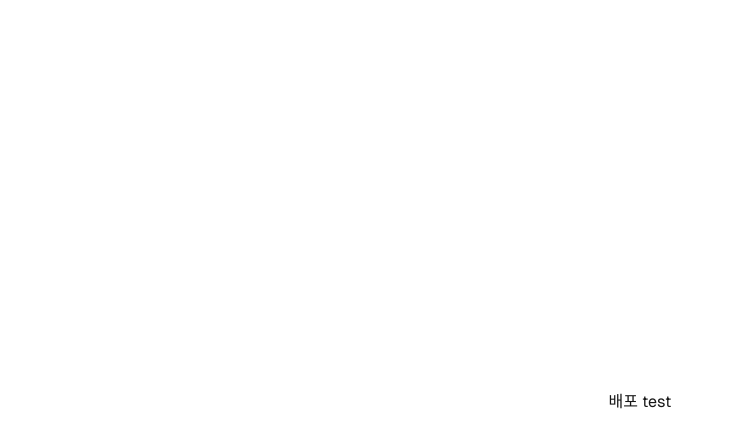
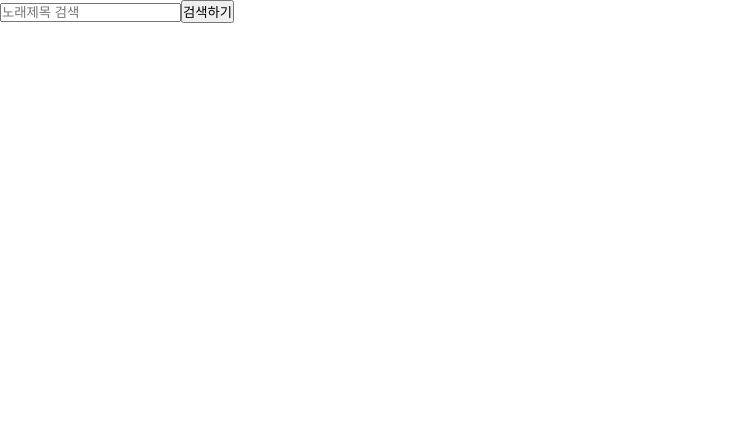
Before and after one commit to mrbrightsiide/purply, a Next.js app: page / in a window 1280 px wide. Shown: the top 448 px of the page, without its empty margins (0-734 px from the left). Built offline with nearby package versions, Linux system fonts and the light colour scheme.

Commit message:
add: 검색 기능 프로토타입 추가

```diff
--- a/next.config.mjs
+++ b/next.config.mjs
@@ -1,4 +1,13 @@
 /** @type {import('next').NextConfig} */
-const nextConfig = {};
+const nextConfig = {
+  async rewrites() {
+    return [
+      {
+        source: '/maniadbapi/:path*',
+        destination: 'http://www.maniadb.com/api/:path*',
+      },
+    ];
+  },
+};
 
 export default nextConfig;
--- a/src/app/page.tsx
+++ b/src/app/page.tsx
@@ -1,11 +1,83 @@
-import styles from './page.module.css';
+/* eslint-disable @typescript-eslint/no-explicit-any */
+/* eslint-disable @next/next/no-img-element */
+'use client';
+import React from 'react';
+import { useState } from 'react';
+import axios from 'axios';
+import { parseString } from 'xml2js';
 
 export default function Home() {
+  const fetchMusicSearch = async (params: {
+    keyword: string;
+    sr?: 'album' | 'song' | 'artist';
+  }) => {
+    const { keyword, sr = 'song' } = params;
+
+    const res = await axios.get(
+      `maniadbapi/search/${keyword}/?sr=${sr}&display=10&v=0.5&key=devkimsia@gmail.com`
+    );
+    return parseString(res.data, function (_err, result) {
+      setResult(result);
+      console.log(result);
+    });
+  };
+
+  const [keyword, setKeyword] = useState('');
+  const [result, setResult] = useState<any>();
+  const [openIframe, setOpenIframe] = useState(false);
+
   return (
-    <div className={styles.page}>
-      <main className={styles.main}>
-        <p>배포 test</p>
-      </main>
+    <div>
+      <input
+        type='text'
+        onChange={(e) => setKeyword(e.target.value)}
+        placeholder='노래제목 검색'
+      />
+      <button
+        onClick={async () =>
+          await fetchMusicSearch({
+            keyword,
+          })
+        }
+      >
+        검색하기
+      </button>
+      {result?.rss?.channel?.[0]?.total?.[0] === '0' && (
+        <p>검색 결과가 없습니다</p>
+      )}
+      {result?.rss?.channel?.[0]?.item?.map((item: any, idx: any) => (
+        <React.Fragment key={idx}>
+          <div
+            style={{
+              display: 'flex',
+              flexDirection: 'row',
+              columnGap: 10,
+              marginBottom: 15,
+              cursor: 'pointer',
+            }}
+            onClick={() => setOpenIframe(openIframe === idx ? false : idx)}
+          >
+            <img
+              src={item?.['maniadb:album']?.[0]?.image?.[0]}
+              alt=''
+              width={50}
+              height={50}
+            />
+            <div style={{ display: 'flex', flexDirection: 'column' }}>
+              <p>{item.title}</p>
+              <span>{item['maniadb:artist'][0].name}</span>
+            </div>
+          </div>
+          {openIframe === idx && (
+            <iframe
+              src={`https://www.maniadb.com/popup/youtube/${item?.['$']?.['id']}`}
+              width='100%'
+              height={250}
+              frameBorder={0}
+            />
+          )}
+        </React.Fragment>
+      ))}
     </div>
   );
 }
```
Also changed, not shown: package.json (+6 -3 lines), 1 other file (tests, documents, lock files or other folders).
